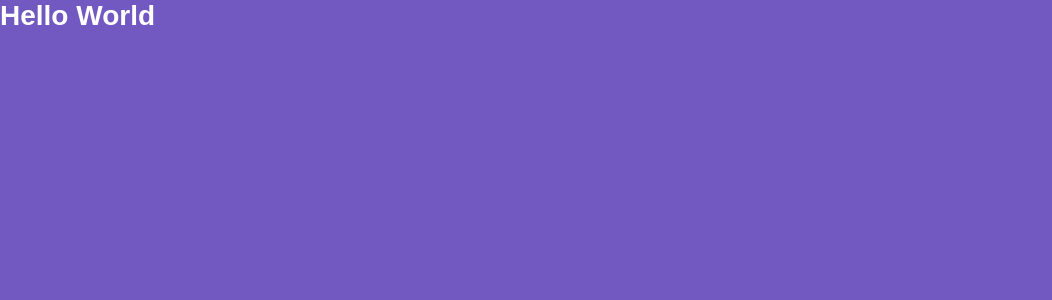
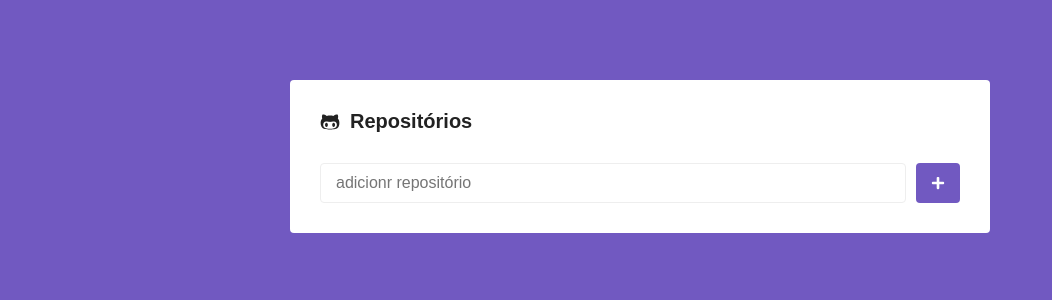
Before and after one commit to ErikGMatos/bootcamp-react-github, a React (Create React App) app: page / in a window 1280 px wide. Shown: the top 300 px of the page, without its empty margins (0-1052 px from the left). Built offline with nearby package versions, Linux system fonts and the light colour scheme.

Commit message:
Estilizando pagina MAin

```diff
--- a/package.json
+++ b/package.json
@@ -5,6 +5,7 @@
   "dependencies": {
     "react": "^16.9.0",
     "react-dom": "^16.9.0",
+    "react-icons": "^3.7.0",
     "react-router-dom": "^5.0.1",
     "react-scripts": "3.1.1",
     "styled-components": "^4.3.2"
--- a/src/pages/Main/index.js
+++ b/src/pages/Main/index.js
@@ -1,7 +1,23 @@
 import React from 'react';
+import { FaGithubAlt, FaPlus } from 'react-icons/fa';
 
-import { Title } from './styles';
+import { Container, Form, SubmitButton } from './styles';
 
 export default function Main() {
-  return <Title>Hello World</Title>;
+  return (
+    <Container>
+      <h1>
+        <FaGithubAlt />
+        Repositórios
+      </h1>
+
+      <Form onSubmit={() => {}}>
+        <input type="text" placeholder="adicionr repositório" />
+
+        <SubmitButton>
+          <FaPlus color="#fff" size={14} />
+        </SubmitButton>
+      </Form>
+    </Container>
+  );
 }
--- a/src/pages/Main/styles.js
+++ b/src/pages/Main/styles.js
@@ -1,5 +1,49 @@
 import styled from 'styled-components';
 
-export const Title = styled.h1`
-  color: #fff;
+export const Container = styled.div`
+  max-width: 700px;
+  background: #fff;
+  border-radius: 4px;
+  box-shadow: rgba(0, 0, 0, 0.1);
+  padding: 30px;
+  margin: 80px auto;
+
+  h1 {
+    font-size: 20px;
+    display: flex;
+    flex-direction: row;
+    align-items: center;
+
+    svg {
+      margin-right: 10px;
+    }
+  }
 `;
+
+export const Form = styled.form`
+  margin-top: 30px;
+  display: flex;
+  flex-direction: row;
+
+  input {
+    flex: 1;
+    border: 1px solid #eee;
+    padding: 10px 15px;
+    border-radius: 4px;
+    font-size: 16px;
+  }
+`;
+
+export const SubmitButton = styled.button.attrs({
+  type: 'submit',
+})`
+  background: #7159c1;
+  border: 0;
+  padding: 0 15px;
+  margin-left: 10px;
+  border-radius: 4px;
+
+  display: flex;
+  align-items: center;
+  justify-content: center;
+`;
```
Also changed, not shown: 1 other file (tests, documents, lock files or other folders).
